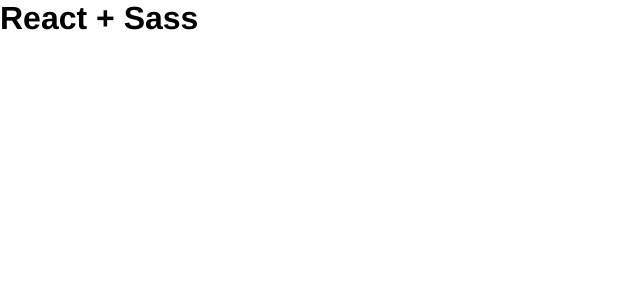
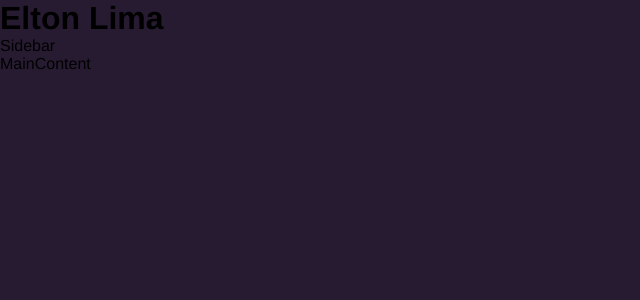
Before and after one commit to eltonathayde/portifolio-React-sass, a React (Vite) app in the folder vite-project/: page / in a window 1280 px wide. Shown: the top 300 px of the page, without its empty margins (0-640 px from the left). Built offline with nearby package versions, Linux system fonts and the light colour scheme.

Commit message:
componentes criados e variaveis

```diff
--- a/vite-project/src/App.jsx
+++ b/vite-project/src/App.jsx
@@ -1,7 +1,16 @@
+// componentes
+import MainContent from "./components/MainContent";
+import Sidebar from "./components/Sidebar";
+
+//  estilos
+import "./styles/components/app.sass";
+
 function App() {
   return (
-    <div className="App">
-      <h1> React + Sass</h1>
+    <div id="portfolio">
+      <h1>Elton Lima</h1>
+      <Sidebar />
+      <MainContent />
     </div>
   );
 }
--- /dev/null
+++ b/vite-project/src/components/MainContent.jsx
@@ -0,0 +1,7 @@
+import React from "react";
+
+const MainContent = () => {
+  return <div>MainContent</div>;
+};
+
+export default MainContent;
--- /dev/null
+++ b/vite-project/src/components/Sidebar.jsx
@@ -0,0 +1,7 @@
+import React from "react";
+
+const Sidebar = () => {
+  return <div>Sidebar</div>;
+};
+
+export default Sidebar;
--- /dev/null
+++ b/vite-project/src/styles/components/app.sass
@@ -0,0 +1,7 @@
+@use '../variables'
+
+#portifolio
+    display: flex
+    flex-wrap: wrap
+    padding: 3rem
+    gap: 3rem
--- a/vite-project/src/styles/main.sass
+++ b/vite-project/src/styles/main.sass
@@ -5,3 +5,9 @@
     margin: 0
     font-family: variables.$font-stack
     box-sizing: border-box
+
+body
+    background-color: variables.$body-bg-color
+
+a, svg
+    transition: .4s
--- a/vite-project/src/styles/variables.sass
+++ b/vite-project/src/styles/variables.sass
@@ -1 +1,9 @@
 $font-stack: "Helvetica"
+$text-color: #FFf
+$text-color-secondary: #a6a6a6
+$body-bg-color: #271B31
+$bg-color: #111
+$bg-color-secundary: #1d1d1d
+$container-border-radius: 10px
+$card-border-radius: 5px
+$gradient: linear-gradient(90deg,rgba(250,82,82,1)0%,rgba(221,36,118,1) 100%)
```
Also changed, not shown: vite-project/src/img/inteligencia-artificial-algoritmo-tecnologia-codigo-de-programacao-1554210815064_v2_450x337.jpg (added).
